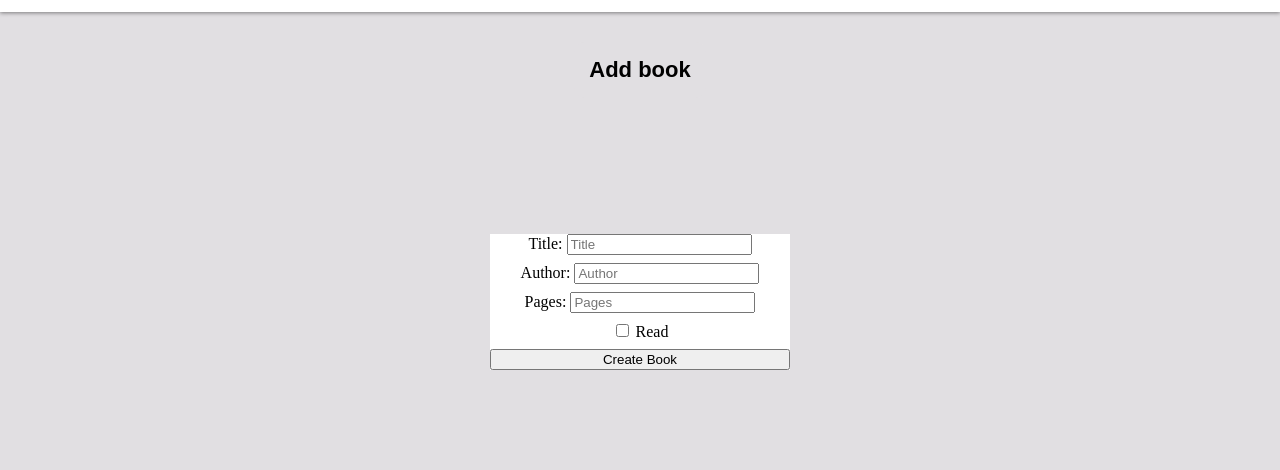
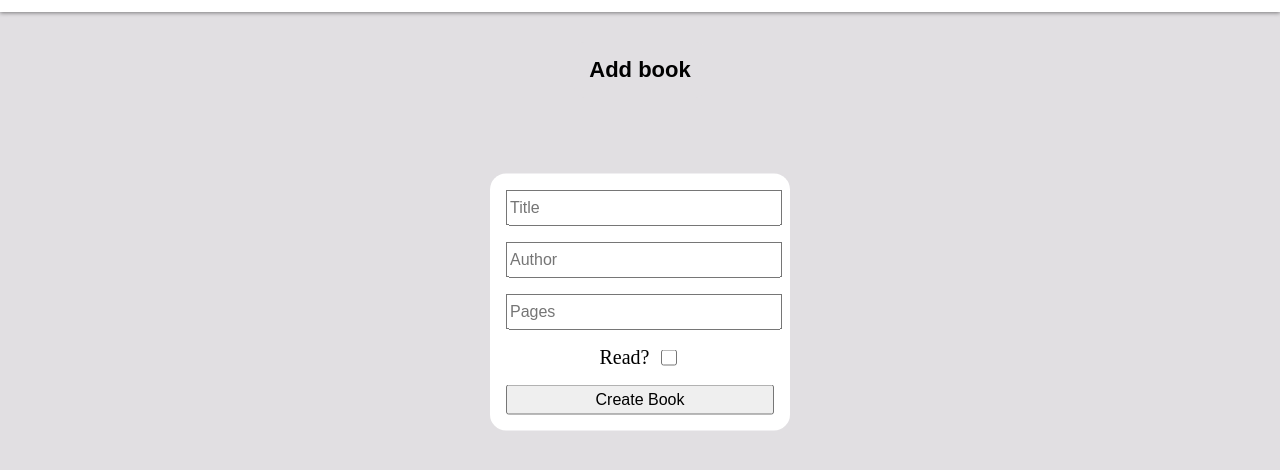
Before and after one commit to AriFarj/library, a plain HTML site: page index.html in a window 1280 px wide. Shown: the part 98-568 px from the top of the page. Drawn offline with Linux system fonts and the light colour scheme.

Commit message:
more form styling

```diff
--- a/index.html
+++ b/index.html
@@ -23,29 +23,18 @@
         </div>
         <div class="form-div">
             <form class="input-book" id="add-book">
-                <div class="book-form">
-                    <label for="title">Title: </label>
-                    <input type="text" name="title" id="title" placeholder="Title" required>
-                </div>
-                <div class="book-form">
-                    <label for="author">Author: </label>
-                    <input type="text" name="author" id="author" placeholder="Author" required>
-                </div>
-                <div class="book-form">
-                    <label for="pages">Pages: </label>
-                    <input type="number" name="pages" id="pages" placeholder="Pages" required>
-                </div>
-                <div class="book-form">
+
+                <input type="text" name="title" id="title" placeholder="Title" required>
+                <input type="text" name="author" id="author" placeholder="Author" required>
+                <input type="number" name="pages" id="pages" placeholder="Pages" required>
+                <div class="is-read">
+                    <label for="isRead">Read?</label>
                     <input type="checkbox" id="isRead" name="isRead">
-                    <label for="isRead">Read</label>
                 </div>
                 <input type="submit" value="Create Book">
             </form>
         </div>
     </main>
-
-
-
 </body>
 
 </html>
--- a/styles.css
+++ b/styles.css
@@ -94,6 +94,34 @@ button:hover {
 .input-book {
     display: flex;
     flex-direction: column;
+    gap: 16px;
+    padding: 16px;
+    background-color: white;
+    border-radius: 16px;
+}
+
+input[type='text'],input[type='number']  {
+    height: 30px;
+    font-size: 16px;
+    width: 100%;
+}
+
+input[type='submit'] {
+    font-size: 16px;
+    height: 30px;
+}
+
+.is-read {
+    display: flex;
+    align-items: center;
+    justify-content: center;
     gap: 8px;
-    background-color: white;
 }
+
+input[type='checkbox'] {
+    height: 16px;
+    width: 16px;
+}
+label[for=isRead] {
+    font-size: 20px;
+}
```
